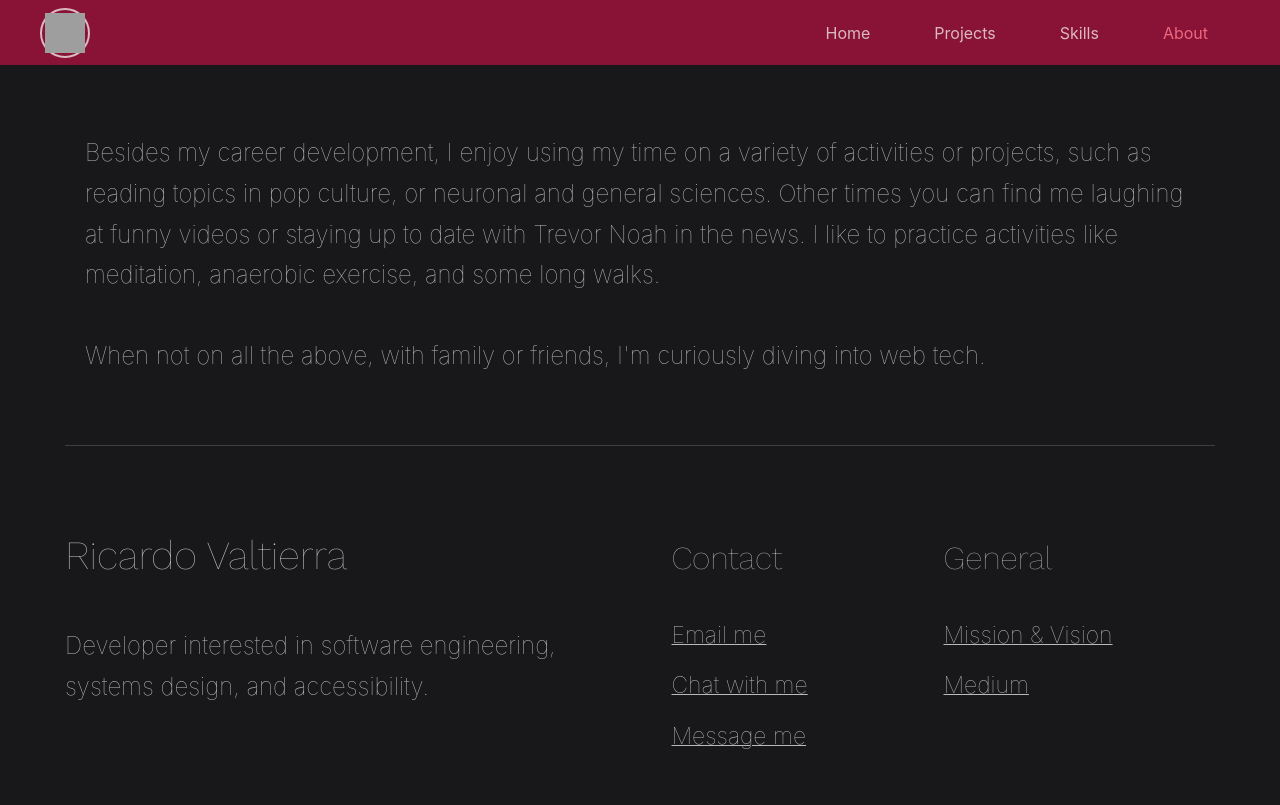
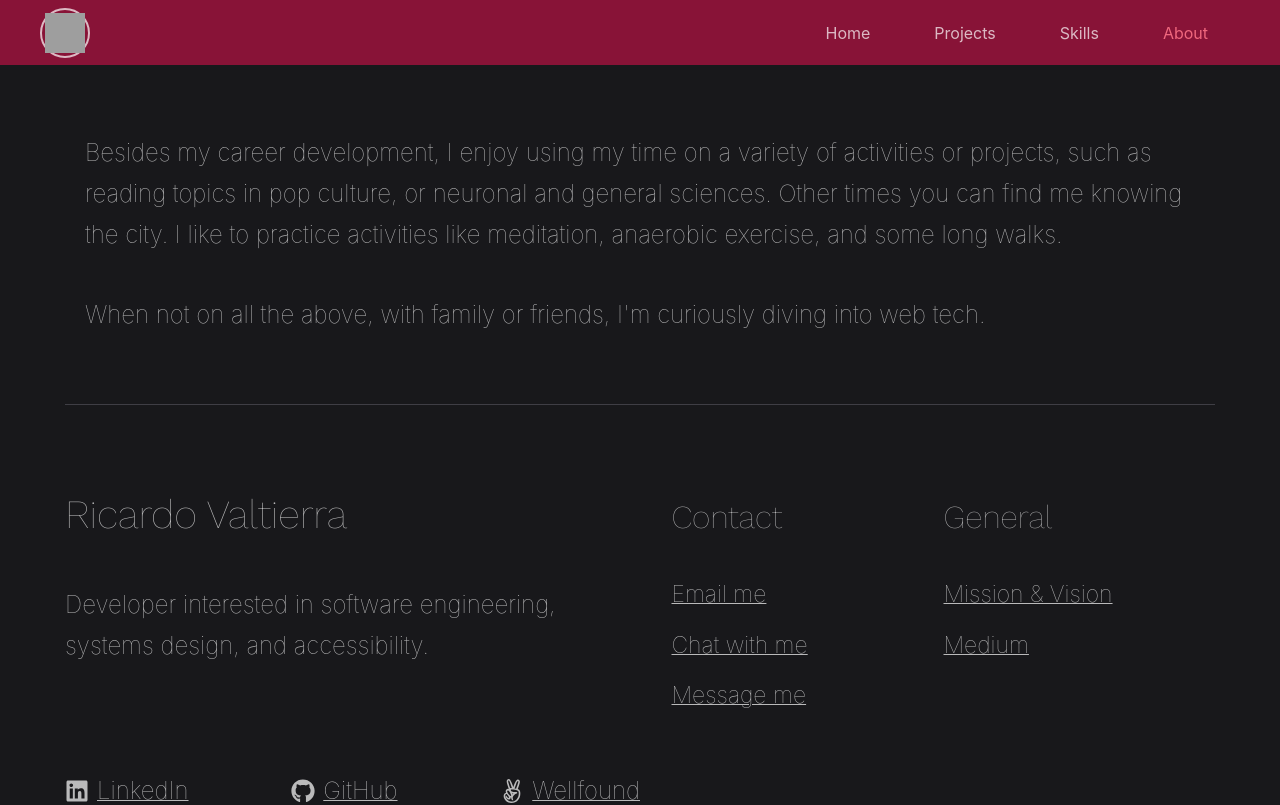
Before and after one commit to ricardovaltierra/portfolio, a React (Create React App) app: page /about in a window 1280 px wide. Shown: the top 805 px of the page. Built offline with nearby package versions, Linux system fonts and the light colour scheme; grey boxes are pictures that could not be loaded.

Commit message:
Update on about section (Trevor ain't breaking the news anymore)

```diff
--- a/src/components/About.jsx
+++ b/src/components/About.jsx
@@ -7,8 +7,7 @@ const About = () => (
       Besides my career development, I enjoy using my time on
       a variety of activities or projects, such as reading
       topics in pop culture, or neuronal and general sciences.
-      Other times you can find me laughing at funny videos or
-      staying up to date with Trevor Noah in the news. I like
+      Other times you can find me knowing the city. I like
       to practice activities like meditation, anaerobic exercise,
       and some long walks.
     </p>
```
